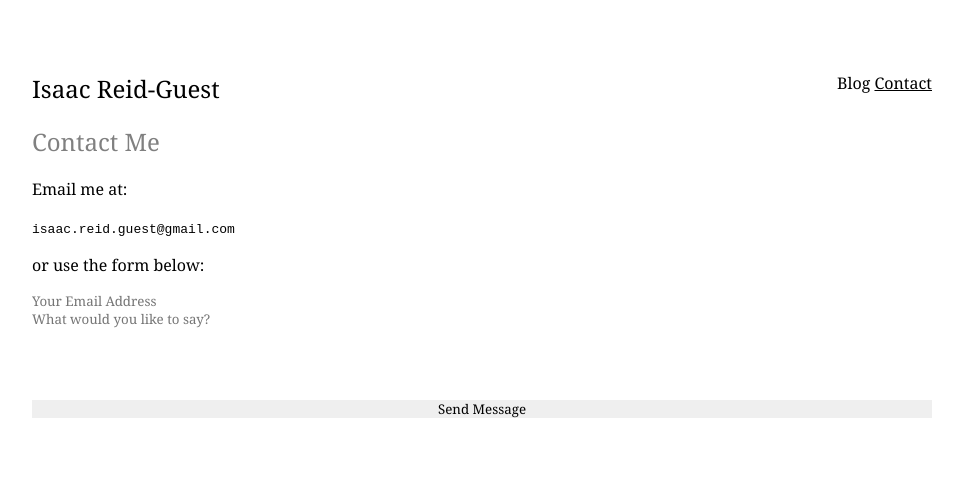
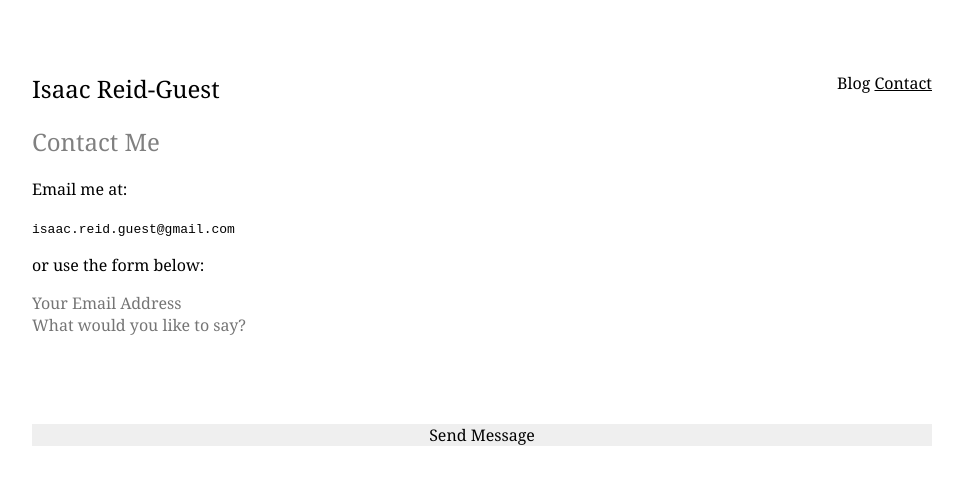
Before and after one commit to ir-g/ir-g.github.io, a Jekyll site: the page built from contact.md, in a window 1280 px wide. Shown: the top 485 px of the page, without its empty margins (158-1121 px from the left). Built offline with Jekyll 4.4.1, drawn with Linux system fonts in a browser that asks for light colours.

Commit message:
Update contact.md

```diff
--- a/contact.md
+++ b/contact.md
@@ -14,8 +14,8 @@ or use the form below:
 <div>
   <form action="https://formspree.io/{{ site.email }}" method="POST" class="form-stacked form-light">
     <input type="hidden" name="_next" value="//isaacrg.github.io/m/email-thanks/" />
-    <input type="text" name="email" class="display-block width-100pc border-none padding-0 font-std" placeholder="Your Email Address">
-    <textarea type="text" name="content" class="display-block width-100pc resize-none border-none padding-0 font-std" rows="5" placeholder="What would you like to say?"></textarea>
-    <input type="submit" class="display-block width-100pc border-none padding-0 font-std" value="Send Message">
+    <input type="text" name="email" class="display-block width-100pc border-none padding-0 font-std font-medium" placeholder="Your Email Address">
+    <textarea type="text" name="content" class="display-block width-100pc resize-none border-none padding-0 font-std font-medium" rows="5" placeholder="What would you like to say?"></textarea>
+    <input type="submit" class="display-block width-100pc border-none padding-0 font-std font-medium" value="Send Message">
   </form>
 </div>
```
